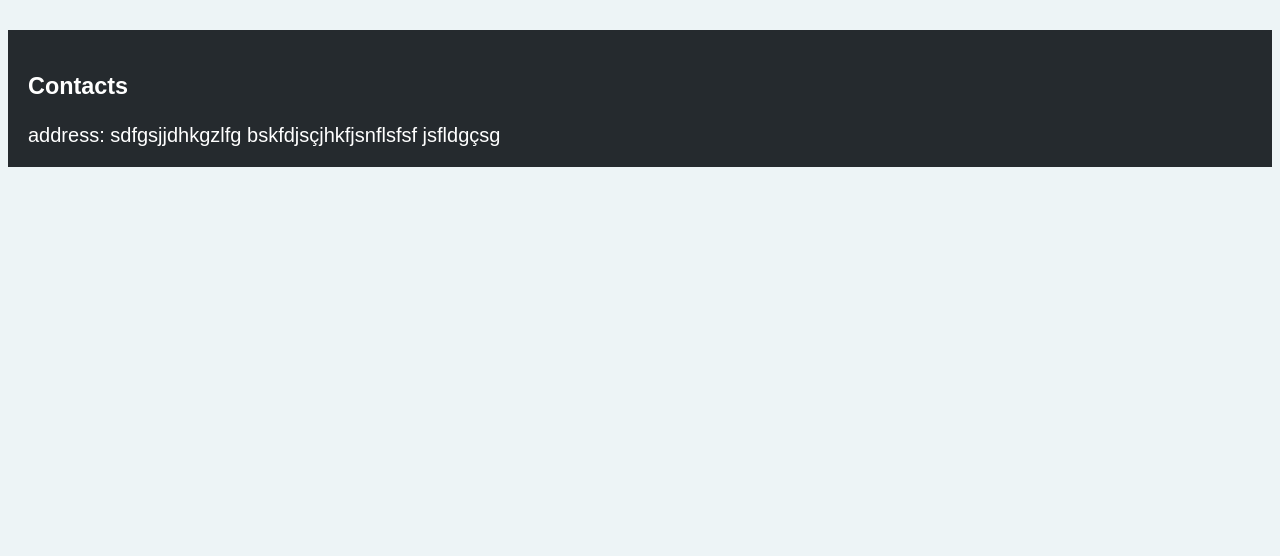
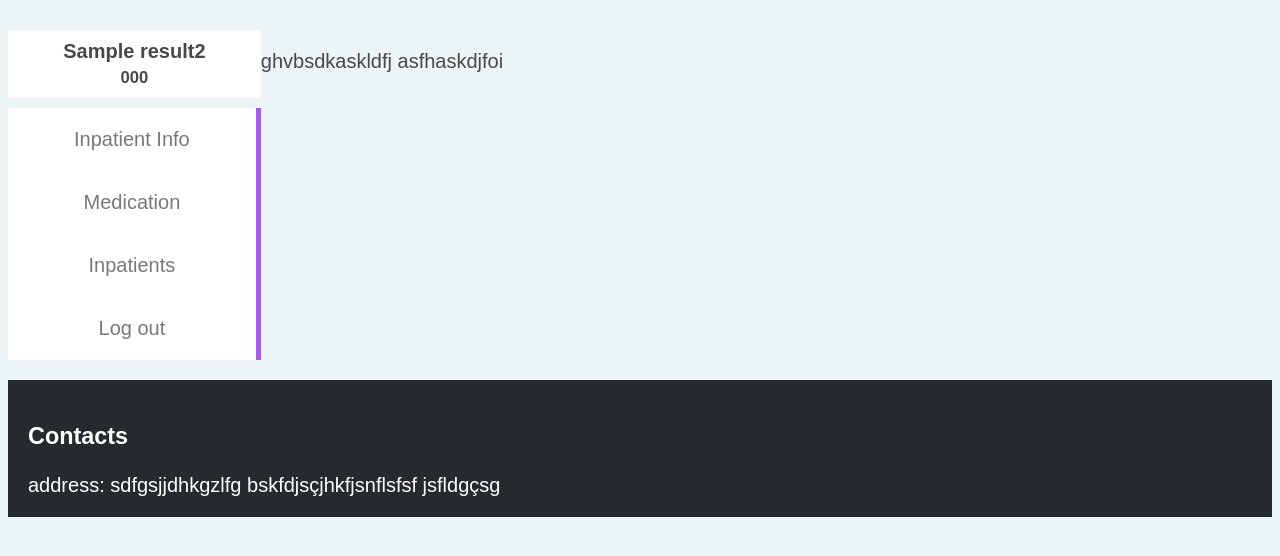
Before and after one commit to AMfeta99/FEUP-ESIN, a PHP site: template templates/inpatient_pag.php in a window 1280 px wide. Shown: the part 143-699 px from the top of the page. Run offline with PHP 8.4, Linux system fonts and the light colour scheme; the template is opened without the code that fills it: most values are stand-ins (such as "Sample title", 1, 10 or a date in 2020); data that the repository does not hold is empty.

Commit message:
inpatient

```diff
--- a/inpatient_action.php
+++ b/inpatient_action.php
@@ -18,7 +18,7 @@
     //     return $stmt->fetch();
     // }
 
-    if(IsThatAInpatient($code)){
+    if(getInpatientByCode($code)){
         header('Location: inpatient_pag.php');
     }
     else{
--- a/sql/hospital_manegment_query.sql
+++ b/sql/hospital_manegment_query.sql
@@ -99,3 +99,8 @@ WHERE patient=14511630;
 ---algumas coisas q vamos precisar tbm
 -- disease of a patient
 -- check that the patient is hospitalized
+
+/* Inpatient */
+SELECT * FROM Inpatient
+JOIN Patient ON Inpatient.patient=Patient.cc
+WHERE Inpatient.code=2020110901";
--- a/templates/inpatient_pag.php
+++ b/templates/inpatient_pag.php
@@ -0,0 +1,28 @@
+<section id="profile_pag">
+          <article>
+            <header id="dados">
+              <!-- <img class="circle" src="images/doctors/9.jpg" alt="" width="130"> -->
+
+
+              <h4><?php echo  $result2["patient_name"] ?></h4>
+              <h5><?php echo  $result2["code"] ?></h5>
+
+            </header>
+
+            <aside>
+              <ul id="link_profile">
+                <li><a href="">Inpatient Info</a></li> <!-- bed, department,  -->
+
+                <li><a href="">Medication</a></li>
+                <li><a href="">Inpatients</a></li>
+                <li><a href="index.php">Log out</a></li>
+              </ul>
+            </aside>
+          </article>
+
+          <div class="info">
+          <span><?php echo $msg ?></span>
+          <p> ghvbsdkaskldfj asfhaskdjfoi </p>
+          </div>
+
+        </section>
```
Also changed, not shown: database/inpatient.php (+10 -1 lines), inpatient.php (+6 -3 lines).
